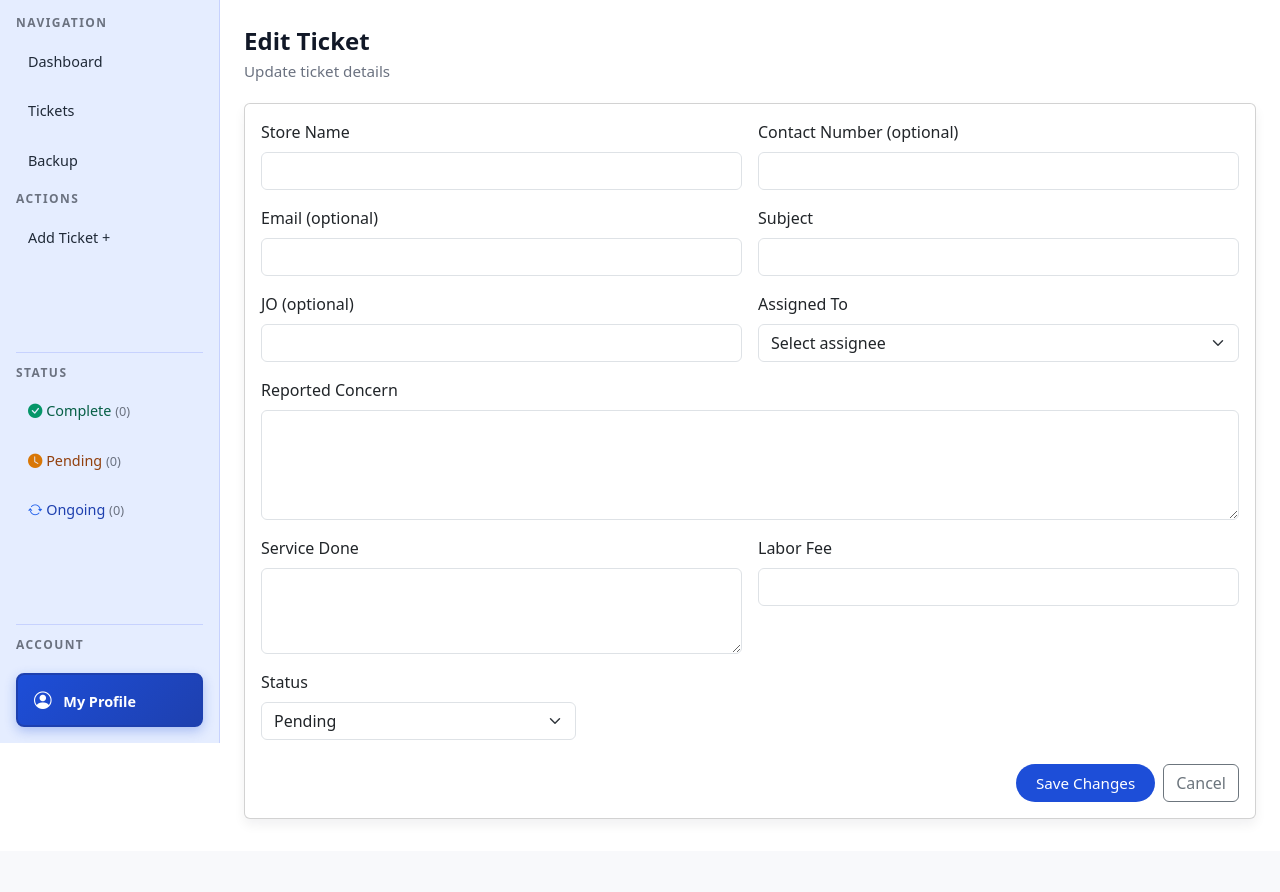
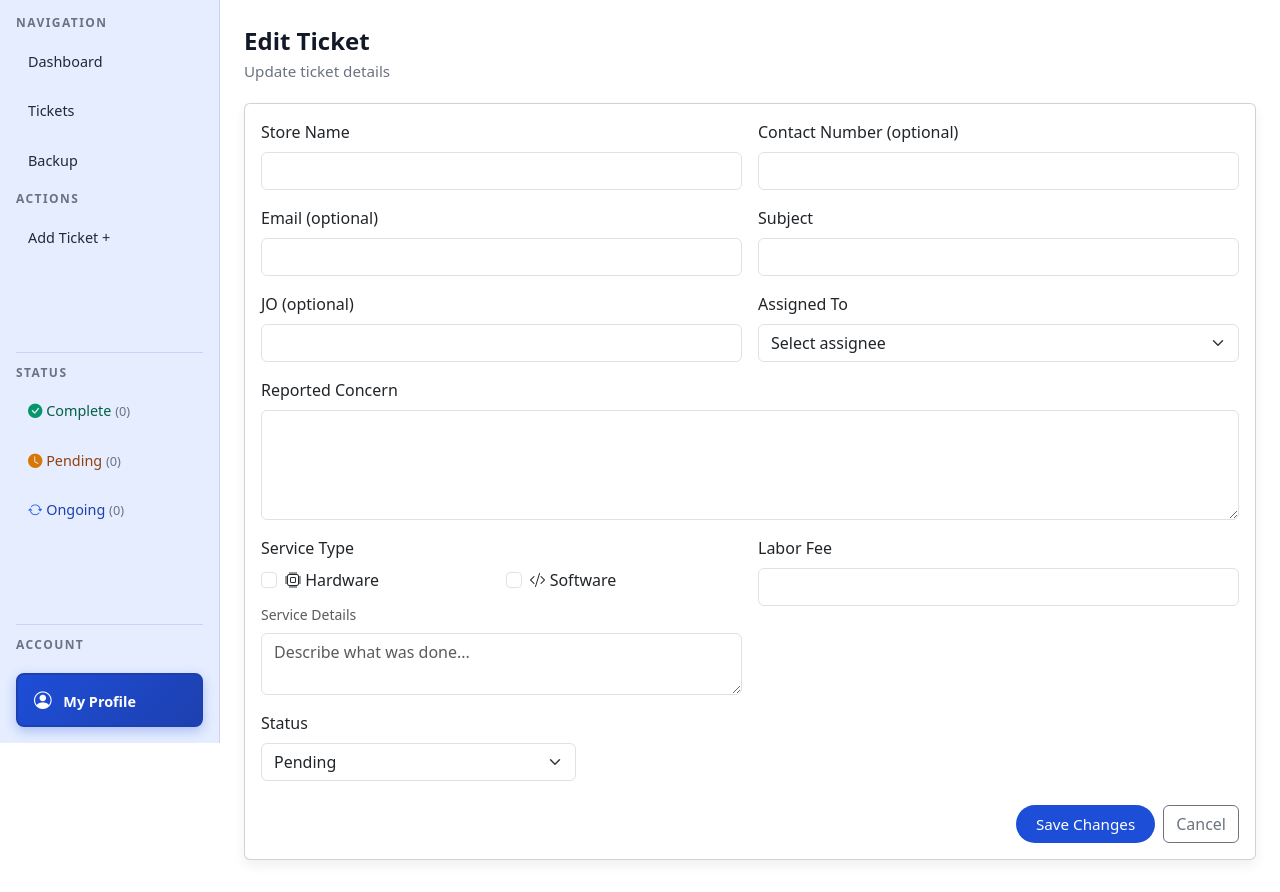
Before and after one commit to lorenzojacinto08-ux/ticketing_system, a Python web app: template templates/edit_ticket.html in a window 1280 px wide. Shown: the part 57-949 px from the top of the page. Before the commit the page ends 876 px from the top, so only its background shows below. Run offline with Jinja, Linux system fonts and the light colour scheme; the template is opened without the code that fills it, so the values that code supplies are empty.

Commit message:
Replace service_done textarea with hardware/software checkboxes to save space

```diff
--- a/app.py
+++ b/app.py
@@ -1181,6 +1181,9 @@ def job_order_print(ticket_id):
         if not assigned_to:
             assigned_to = email or "—"
 
+        # Get service details
+        service_done = entry.get("service_done") or ""
+
         vertical = request.args.get("vertical", "").lower() in ("1", "true", "yes")
 
         return render_template(
@@ -1194,6 +1197,7 @@ def job_order_print(ticket_id):
             job_order=job_order,
             assigned_to=assigned_to,
             reported_concern=reported_concern,
+            service_done=service_done,
             status_label=status_label,
             date_val=date_val,
         )
--- a/templates/edit_ticket.html
+++ b/templates/edit_ticket.html
@@ -72,8 +72,29 @@
                                     <textarea class="form-control" id="reported_concern" name="reported_concern" rows="4" required>{{ reported_concern }}</textarea>
                                 </div>
                                 <div class="col-md-6">
-                                    <label for="service_done" class="form-label">Service Done</label>
-                                    <textarea class="form-control" id="service_done" name="service_done" rows="3">{{ service_done or '' }}</textarea>
+                                    <label class="form-label">Service Type</label>
+                                    <div class="row g-2">
+                                        <div class="col-6">
+                                            <div class="form-check">
+                                                <input class="form-check-input" type="checkbox" id="hardware_service" name="hardware_service" value="1">
+                                                <label class="form-check-label" for="hardware_service">
+                                                    <i class="bi bi-cpu"></i> Hardware
+                                                </label>
+                                            </div>
+                                        </div>
+                                        <div class="col-6">
+                                            <div class="form-check">
+                                                <input class="form-check-input" type="checkbox" id="software_service" name="software_service" value="1">
+                                                <label class="form-check-label" for="software_service">
+                                                    <i class="bi bi-code-slash"></i> Software
+                                                </label>
+                                            </div>
+                                        </div>
+                                    </div>
+                                    <div class="mt-2">
+                                        <label for="service_details" class="form-label small text-muted">Service Details</label>
+                                        <textarea class="form-control" id="service_details" name="service_details" rows="2" placeholder="Describe what was done...">{{ service_done or '' }}</textarea>
+                                    </div>
                                 </div>
                                 <div class="col-md-6">
                                     <label for="labor_fee" class="form-label">Labor Fee</label>
```
Also changed, not shown: templates/job_order_print.html (+28 -4 lines).
